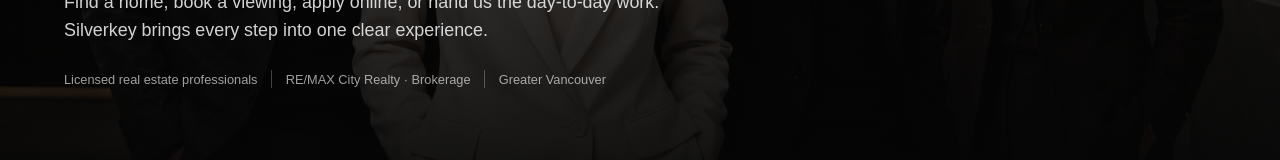
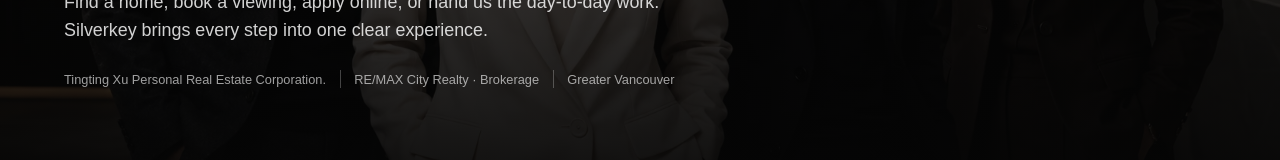
Before and after one commit to neowang13/tingting, a Next.js app: page / in a window 1280 px wide. Shown: the part 503-663 px from the top of the page. Built offline with nearby package versions, Linux system fonts and the light colour scheme; no server answers.

Commit message:
fix: update homepage professional credential

```diff
--- a/src/components/public/site-home.tsx
+++ b/src/components/public/site-home.tsx
@@ -80,7 +80,7 @@ export function SiteHome({
             <h1 id="hero-heading">Property, managed like a modern service.</h1>
             <p>Find a home, book a viewing, apply online, or hand us the day-to-day work. Silverkey brings every step into one clear experience.</p>
             <div className="home-hero-credentials" aria-label="Professional credentials">
-              <span>Licensed real estate professionals</span>
+              <span>Tingting Xu Personal Real Estate Corporation.</span>
               <i aria-hidden />
               <span>RE/MAX City Realty · Brokerage</span>
               <i aria-hidden />
```
